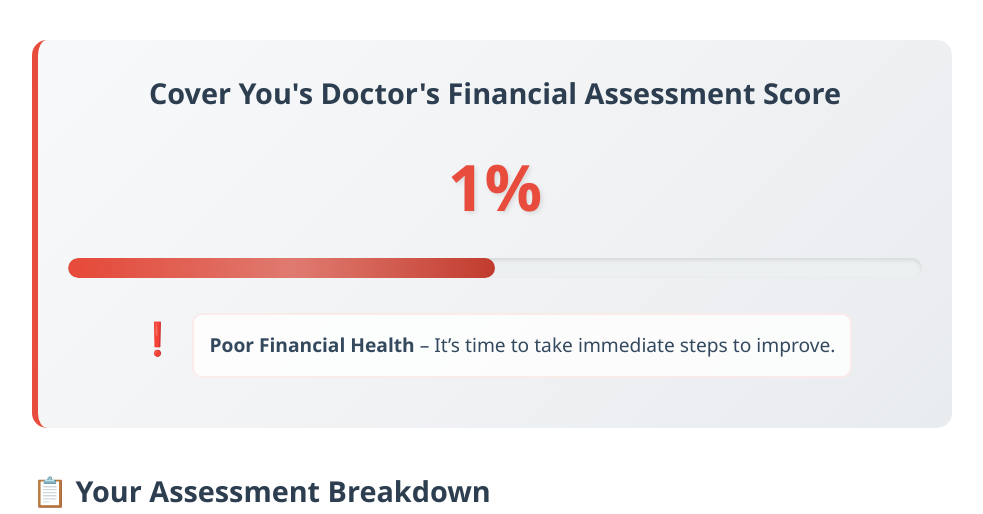
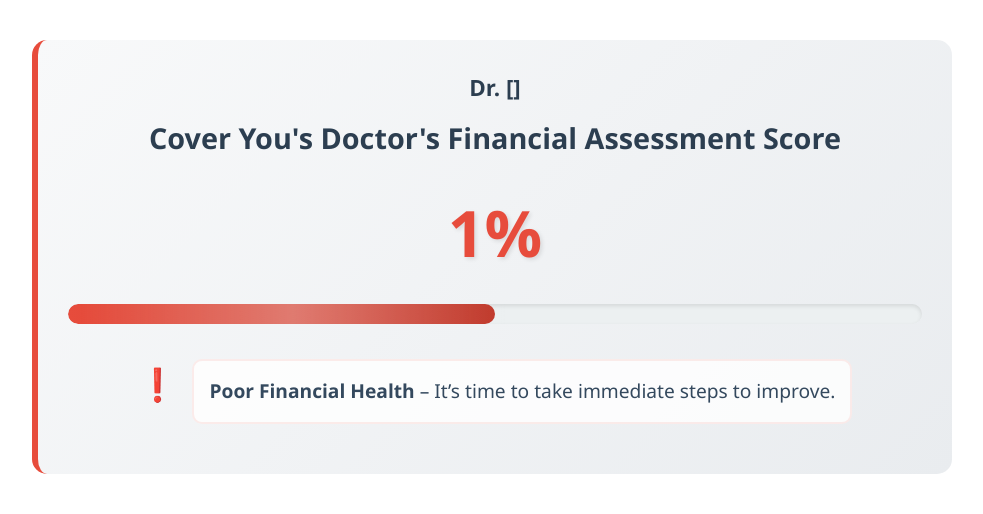
Before and after one commit to HarshitDAFO/Doctor-financial-assessment, a Flask app: template templates/result.html in a window 1280 px wide. Shown: the part 252-766 px from the top of the page, without its empty margins (148-1131 px from the left). Run offline with Flask 3, Linux system fonts and the light colour scheme; the template is opened without the code that fills it: most values are stand-ins (such as "Sample title", 1, 10 or a date in 2020); some libraries are stand-ins or nearby versions.

Commit message:
Update result.html

```diff
--- a/templates/result.html
+++ b/templates/result.html
@@ -372,6 +372,9 @@
 </div>
         <div class="results-container">
   <div class="score-section">
+    <div style="font-size: 1.4em; font-weight: 600; color: #2c3e50; margin-bottom: 10px;">
+    Dr. {{ doctor_name }}
+</div>
     <div class="score-title">Cover You's Doctor's Financial Assessment Score</div>
     <div class="score-value">{{ total_score }}%</div>
     <div class="progress-bar">
@@ -690,6 +693,9 @@
 
                             <div class="results-container">
                                 <div class="score-section">
+                                    <div style="font-size: 1.4em; font-weight: 600; color: #2c3e50; margin-bottom: 10px;">
+    Dr. {{ doctor_name }}
+</div>
                                     <div class="score-title">Cover You's Doctor's Financial Assessment Score</div>
                                     <div class="score-value">50%</div>
                                     <div class="progress-bar">
```
